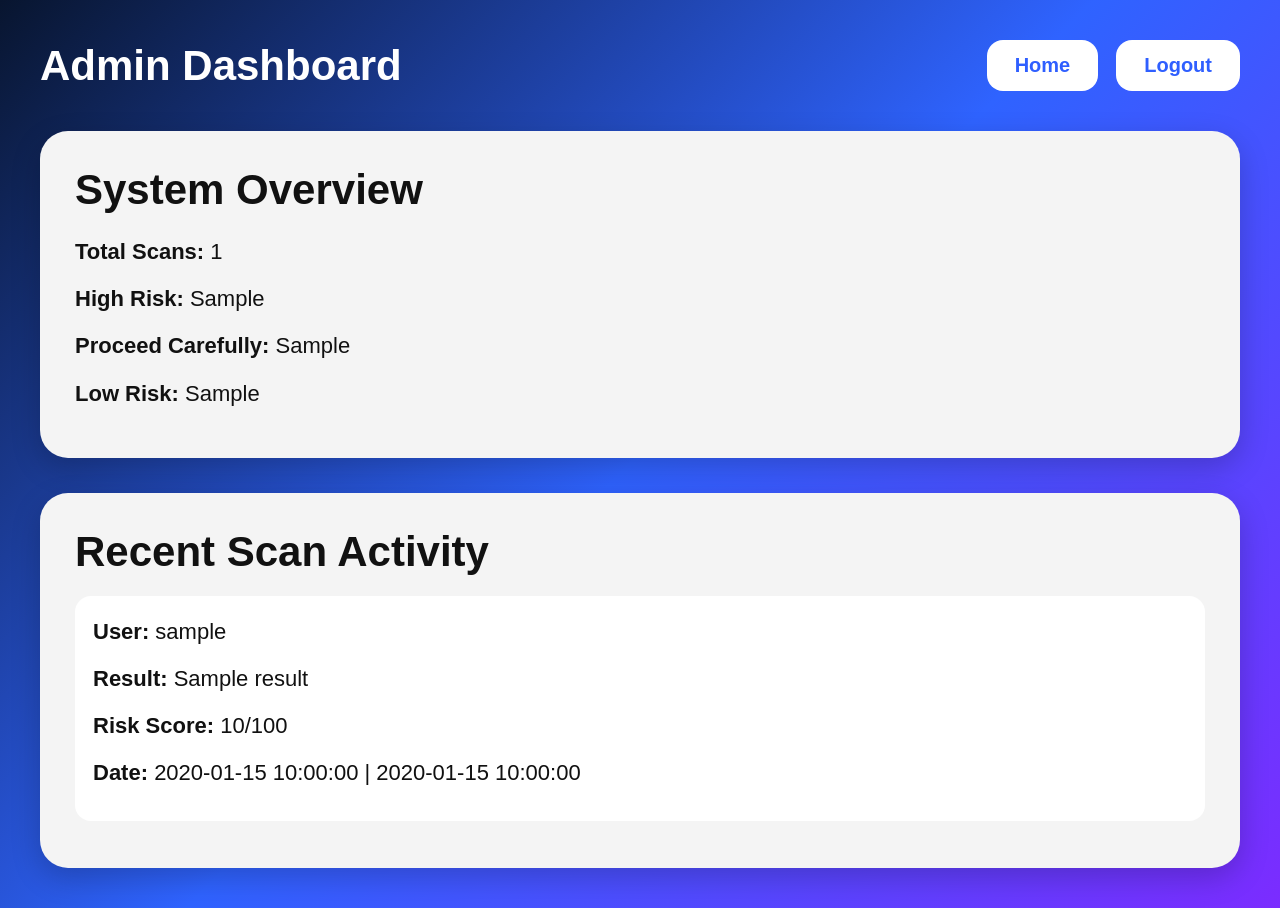
After one commit to baluyandrapu02-hue/AI-Fake-Job-Internship-Detection-System, a Flask app: template templates/admin.html in a window 1280 px wide. The commit adds this page. Run offline with Flask 3, Linux system fonts and the light colour scheme; the template is opened without the code that fills it: most values are stand-ins (such as "Sample title", 1, 10 or a date in 2020).

Commit message:
Added admin dashboard with admin navigation

```diff
--- a/app.py
+++ b/app.py
@@ -468,7 +468,39 @@ def home():
         username=session["user"],
     )
 
+@app.route("/admin")
+def admin_dashboard():
+    if "user" not in session:
+        return redirect("/login")
 
+    if session["user"].lower() != "admin":
+        return redirect("/")
+
+    scans = ScanHistory.query.order_by(ScanHistory.id.desc()).all()
+
+    total_scans = len(scans)
+    high_risk = 0
+    medium_risk = 0
+    low_risk = 0
+
+    for scan in scans:
+        if scan.result and "High Risk" in scan.result:
+            high_risk += 1
+        elif scan.result and "Proceed Carefully" in scan.result:
+            medium_risk += 1
+        else:
+            low_risk += 1
+
+    recent_scans = scans[:10]
+
+    return render_template(
+        "admin.html",
+        total_scans=total_scans,
+        high_risk=high_risk,
+        medium_risk=medium_risk,
+        low_risk=low_risk,
+        recent_scans=recent_scans,
+    )
 @app.route("/history")
 def history():
     if "user" not in session:
--- /dev/null
+++ b/templates/admin.html
@@ -0,0 +1,50 @@
+<!DOCTYPE html>
+<html lang="en">
+<head>
+    <meta charset="UTF-8">
+    <meta name="viewport" content="width=device-width, initial-scale=1.0">
+    <title>Admin Dashboard</title>
+    <link rel="stylesheet" href="{{ url_for('static', filename='style.css') }}">
+</head>
+<body>
+
+<div class="main-container">
+
+    <div class="top-bar">
+        <h2 class="welcome-text">Admin Dashboard</h2>
+        <div class="top-buttons">
+            <a href="/" class="history-btn">Home</a>
+            <a href="/logout" class="logout-btn">Logout</a>
+        </div>
+    </div>
+
+    <div class="result-card">
+        <h2>System Overview</h2>
+
+        <p><strong>Total Scans:</strong> {{ total_scans }}</p>
+        <p><strong>High Risk:</strong> {{ high_risk }}</p>
+        <p><strong>Proceed Carefully:</strong> {{ medium_risk }}</p>
+        <p><strong>Low Risk:</strong> {{ low_risk }}</p>
+    </div>
+
+    <div class="result-card">
+        <h2>Recent Scan Activity</h2>
+
+        {% if recent_scans %}
+            {% for scan in recent_scans %}
+                <div class="reason-box">
+                    <p><strong>User:</strong> {{ scan.username }}</p>
+                    <p><strong>Result:</strong> {{ scan.result }}</p>
+                    <p><strong>Risk Score:</strong> {{ scan.risk_score }}/100</p>
+                    <p><strong>Date:</strong> {{ scan.scan_date }} | {{ scan.scan_time }}</p>
+                </div>
+            {% endfor %}
+        {% else %}
+            <p>No scans available.</p>
+        {% endif %}
+    </div>
+
+</div>
+
+</body>
+</html>
--- a/templates/index.html
+++ b/templates/index.html
@@ -14,8 +14,11 @@
         <h2 class="welcome-text">Welcome, {{ session['user'] }}</h2>
 
         <div class="top-buttons">
+             {% if session['user']|lower == 'admin' %}
+               <a href="/admin" class="history-btn">Admin</a>
+             {% endif %}
+             <a href="/history" class="history-btn">History</a>
             <a href="/logout" class="logout-btn">Logout</a>
-            <a href="/history" class="history-btn">History</a>
         </div>
     </div>
 
```
